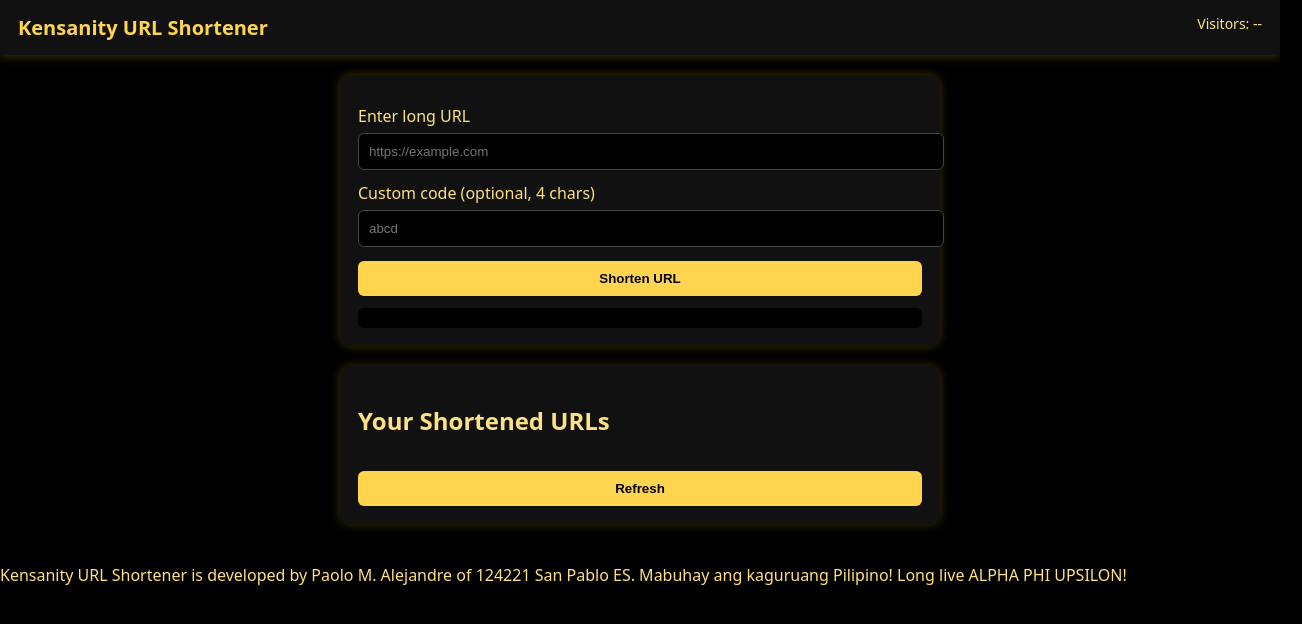
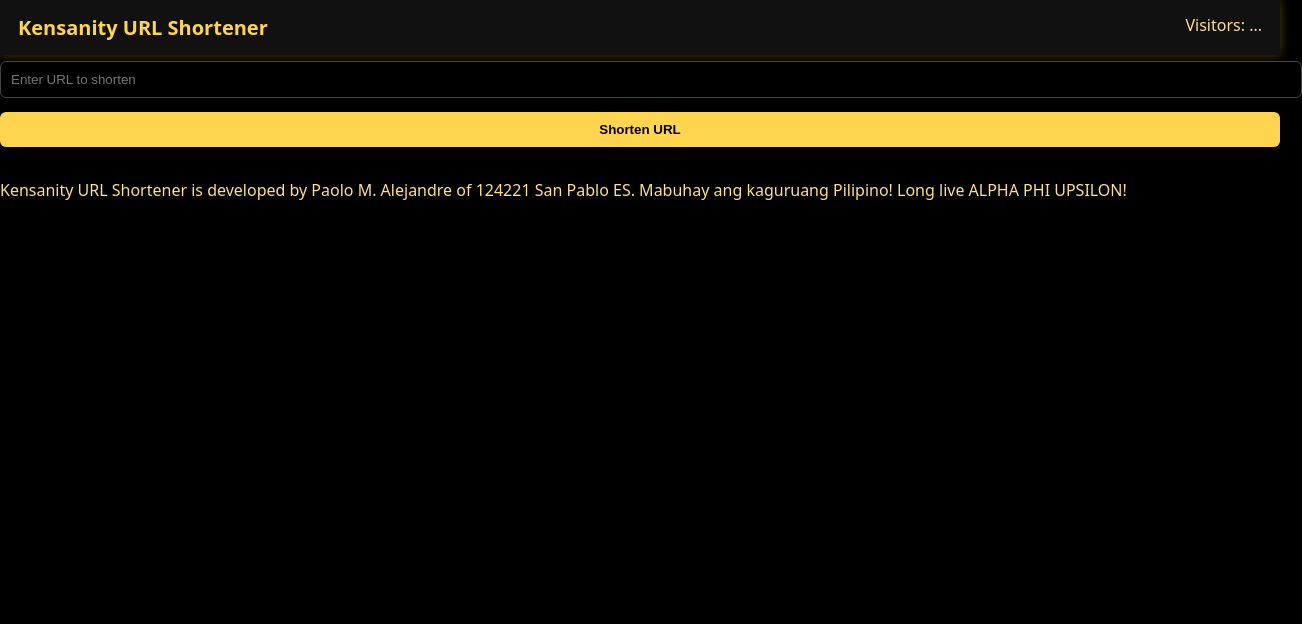
Before and after one commit to dadapa0/kensanity-url-shortener, a plain HTML site: page index.html in a window 1280 px wide. Shown: the whole page, 1302 px wide, since content can reach past the window. Drawn offline with Linux system fonts and the light colour scheme; no server answers.

Commit message:
Update index.html

```diff
--- a/index.html
+++ b/index.html
@@ -1,40 +1,37 @@
-<!doctype html>
-<html lang="en">
+<!DOCTYPE html>
+<html>
 <head>
-<meta charset="utf-8"/>
-<meta name="viewport" content="width=device-width,initial-scale=1"/>
+<meta charset="UTF-8">
 <title>Kensanity URL Shortener</title>
-<link rel="stylesheet" href="style.css"/>
+<link rel="stylesheet" href="style.css">
 </head>
 <body>
-<header>
-  <h1>Kensanity URL Shortener</h1>
-  <div id="visitorCounter">Visitors: --</div>
-</header>
 
-<main>
-  <div class="card">
-    <label>Enter long URL</label>
-    <input id="longUrl" placeholder="https://example.com"/>
+<div class="container">
 
-    <label>Custom code (optional, 4 chars)</label>
-    <input id="customCode" maxlength="4" placeholder="abcd"/>
+    <header>
+        <h1>Kensanity URL Shortener</h1>
+        <div class="visitor-counter">
+            Visitors: <span id="visitorCount">...</span>
+        </div>
+    </header>
 
-    <button id="shortenBtn">Shorten URL</button>
+    <div class="form-area">
+        <input id="urlInput" type="text" placeholder="Enter URL to shorten">
+        <button onclick="shorten()">Shorten URL</button>
+    </div>
 
-    <div id="result"></div>
-  </div>
+    <div id="result" class="result-box"></div>
 
-  <div class="card" id="listCard">
-    <h2>Your Shortened URLs</h2>
-    <div id="linkList"></div>
-    <button id="refreshBtn">Refresh</button>
-  </div>
-</main>
+</div>
+
+
+<!-- Running Text Footer -->
 <div class="running-text">
   Kensanity URL Shortener is developed by Paolo M. Alejandre of 124221 San Pablo ES.
   Mabuhay ang kaguruang Pilipino! Long live ALPHA PHI UPSILON!
 </div>
+
 <script src="script.js"></script>
 </body>
 </html>
```
